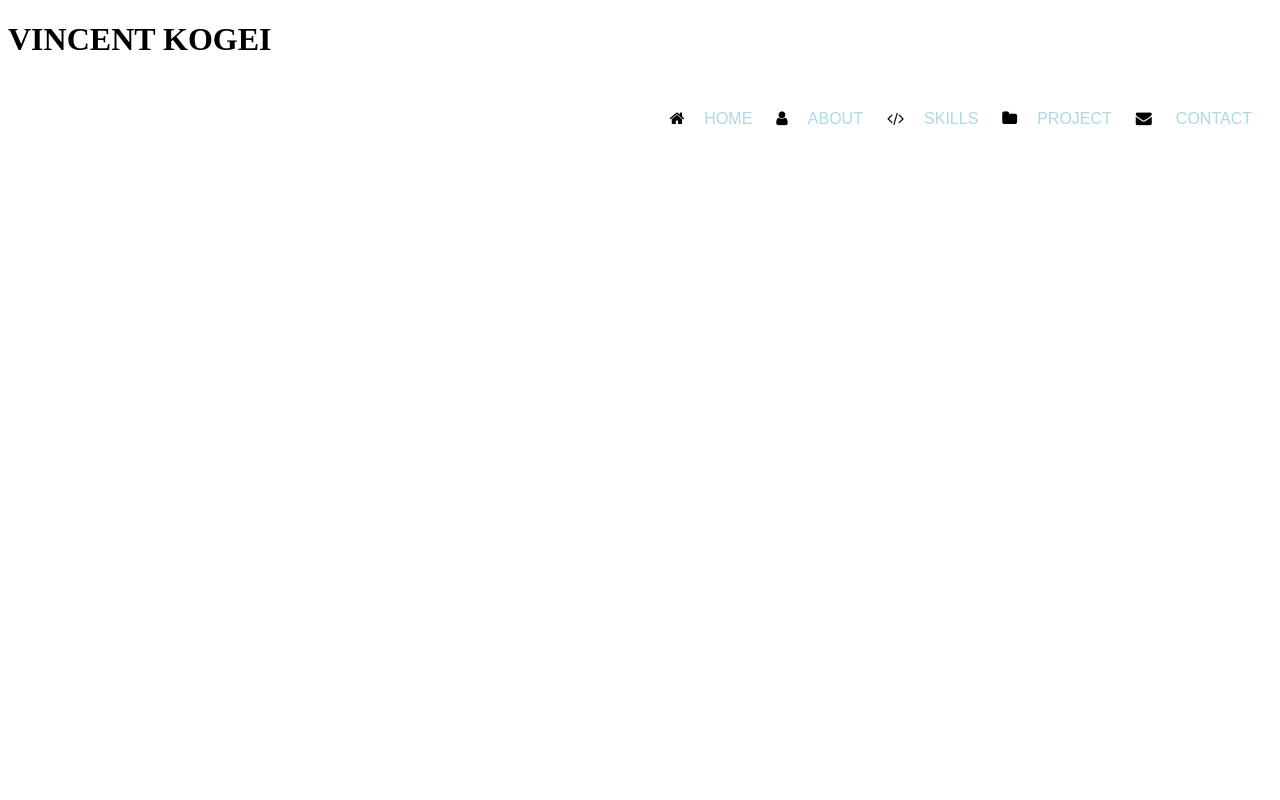
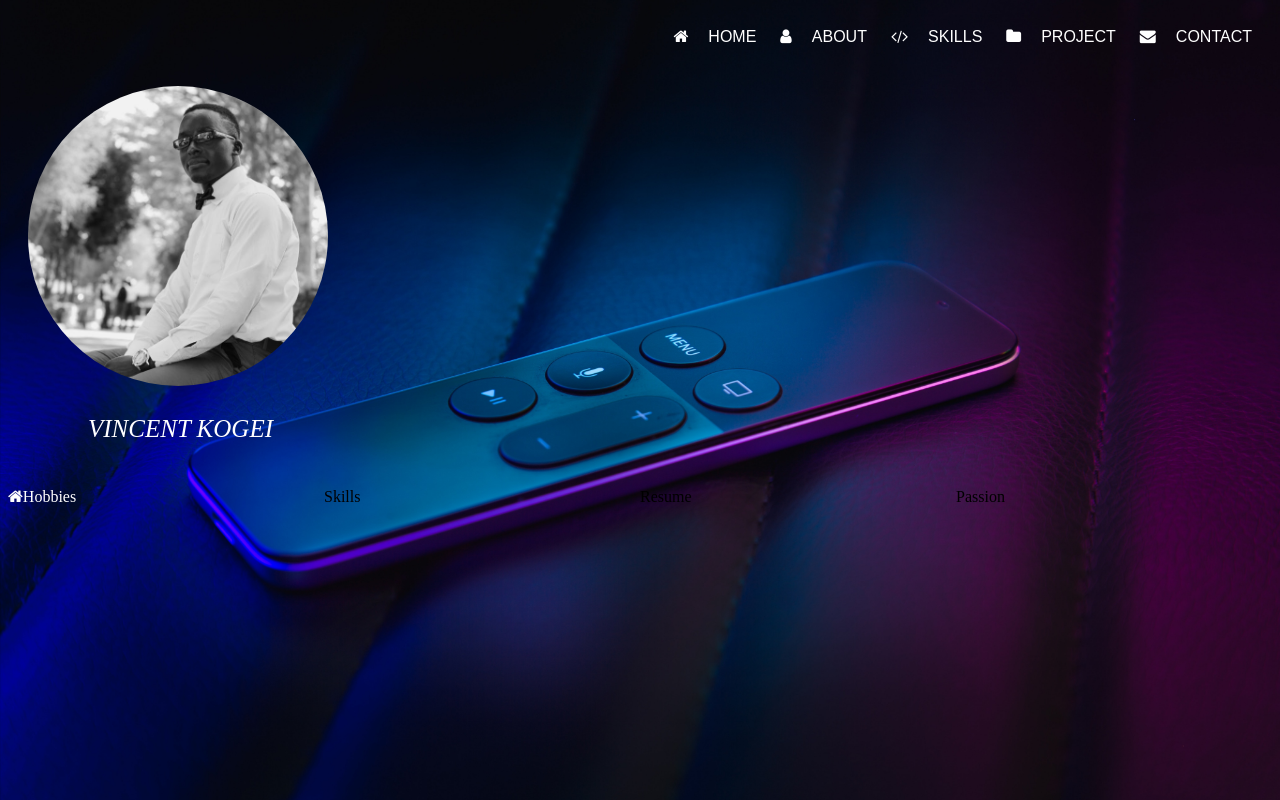
Before and after one commit to mervinkogei/portfolio, a plain HTML site: page index.html in a window 1280 px wide. Drawn offline with Linux system fonts and the light colour scheme.

Commit message:
added the background images, style the body and div classes

```diff
--- a/index.html
+++ b/index.html
@@ -9,19 +9,43 @@
     <title>KOGEI PORTFOLIO</title>
 </head>
 <body>
-    <h1>VINCENT KOGEI</h1>
+    <!-- <h1>VINCENT KOGEI</h1> -->
     <div class="nav">
     <nav>
-        <i class="fa fa-home"></i><li><a href="#">HOME</a></li>
-        <i class="fa fa-user"></i><li><a href="#">ABOUT</a></li>
-        <i class="fa fa-code"></i><li><a href="#">SKILLS</a></li>
-        <i class="fa fa-folder"></i><li><a href="#">PROJECT</a></li>
-        <i class="fa fa-envelope"></i> <li><a href="#">CONTACT</a></li>
+        <i class="fa fa-home"></i><li><a href="#home">HOME</a></li>
+        <i class="fa fa-user"></i><li><a href="#about">ABOUT</a></li>
+        <i class="fa fa-code"></i><li><a href="#skills">SKILLS</a></li>
+        <i class="fa fa-folder"></i><li><a href="#project">PROJECT</a></li>
+        <i class="fa fa-envelope"></i><li><a href="#project">CONTACT</a></li>
     </nav>
     </div>
     <div class="menu">
+     <img src="images/me.jpg" height="300px">
+     <p><em>VINCENT KOGEI</em> </p>
+    </div>
 
-    </div>
+     <div class="message">
+            <!-- <h2>Career Goal</h2>
+            <p>"The ultimate measure of a man is not where he stands in moments of comfort,but where he stands at times of challenge and controversy."</p>  -->
+        </div>
+<div id="about">
+        <div class="row">
+                <div class="column">
+                    <i class="fa fa-home">Hobbies</i>
+                </div>
+                <div class="column">
+                    Skills
+                </div>
+                <div class="column">
+                    Resume
+                </div>
+                <div class="column">
+                    Passion
+                </div>
+              </div>
+
+</div>
+
 
 </body>
 </html>
--- a/styles.css
+++ b/styles.css
@@ -9,13 +9,14 @@ nav{
 
 li {
     text-decoration: none;
-    padding-block: 10px;
+    /* padding-block: 10px; */
     color: aqua;
     display: inline-block;
 
 }
-body h2{
-    float: right;
+body h1{
+    float: left;
+
 }
 nav li a {
     display: inline-block;
@@ -23,18 +24,62 @@ nav li a {
     padding: 20px;
     text-decoration: none;
     text-align: left;
-    color:lightblue;
+    color:white;
     font-family: sans-serif;
-
+    clear: both;
 
 }
 .nav {
     display: flex;
     float: right;
+    clear: both;
+    justify-content: center;
 
     }
 body{
-    background-image: url("images/back4.jpeg");
+    background-image: url("images/background5.jpg");
     background-repeat: no-repeat;
     background-size: cover;
 }
+img {
+    border-radius: 80%;
+}
+.menu{
+    clear: both;
+    padding: 20px;
+}
+.menu p {
+    color: white;
+    margin-left: 60px;
+    font-size: 25px;
+}
+.message {
+    color: white;
+    display: flex;
+    justify-content: center;
+    margin-left: 10px;
+    font-size: 25px;
+    width: 30%;
+}
+.message h2{
+    padding: 50px;
+}
+i {
+    color: white;
+}
+.column {
+    float: left;
+    width: 25%;
+  }
+
+  /* Clear floats after the columns */
+  .row:after {
+    content: "";
+    display: table;
+    clear: both;
+  }
+  @media screen and (max-width: 600px) {
+    .column {
+      width: 100%;
+    }
+  }
```
Also changed, not shown: images/background1.jpg (added), images/background2.jpg (added), images/background3.jpg (added), images/background5.jpg (added), images/background6.jpg (added), images/me.jpg (added), 1 other file.
